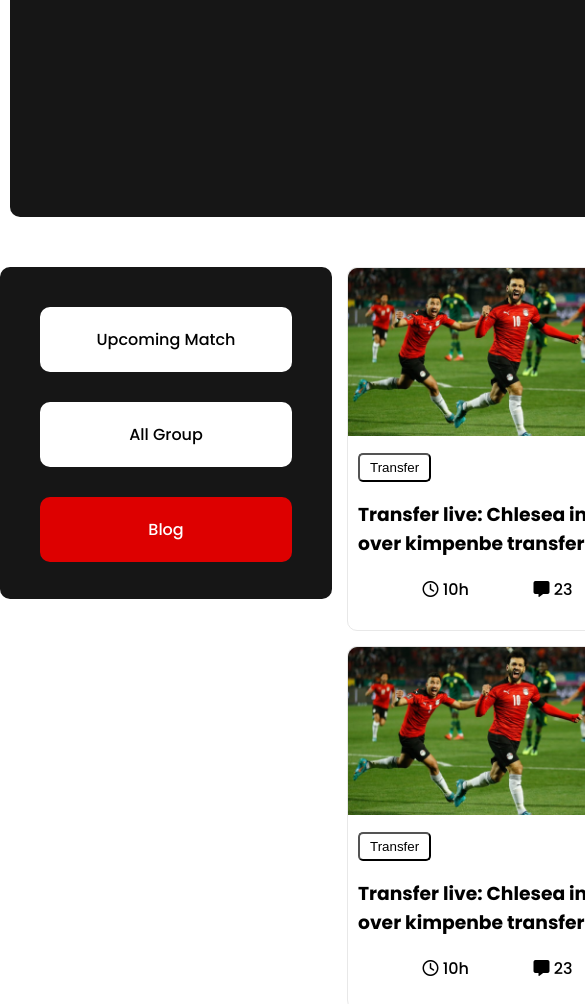
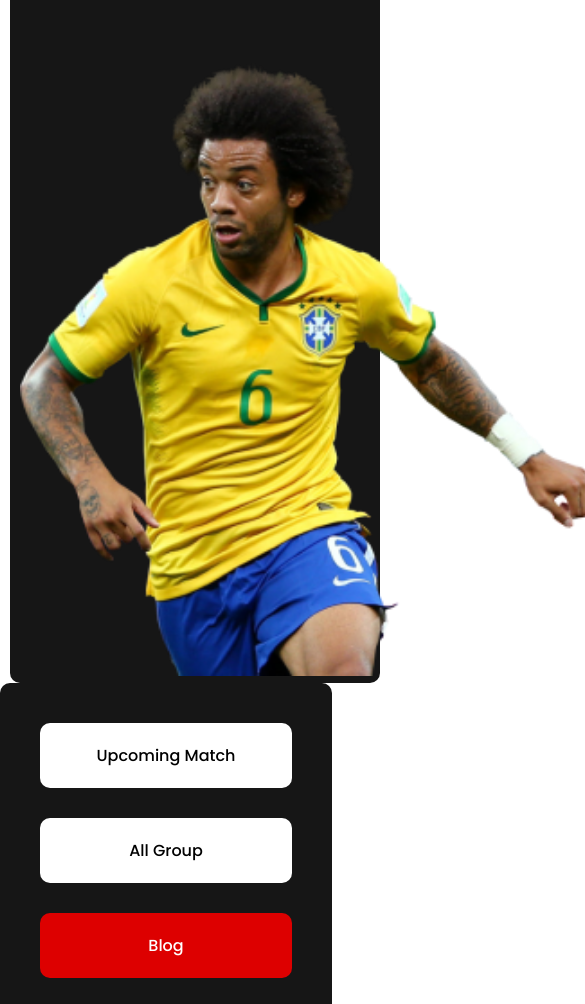
Before and after one commit to tawheedshimul/world-cup2, a plain HTML site: page index.html in a window 390 px wide. Shown: the part 436-1440 px from the top of the page, 585 px wide, since content can reach past the window. Drawn offline with Linux system fonts and the light colour scheme.

Commit message:
mobile query

```diff
--- a/css/mediaquery.css
+++ b/css/mediaquery.css
@@ -1,6 +1,6 @@
 /* tablet Viuew  */
 
-@media screen and (min-width:398px) and (max-width:768px){
+@media only screen and (min-width:398px) and (max-width:768px){
     .banner{
         width: 700px;
         height:500px;
@@ -29,10 +29,7 @@ main section start
     display: inline;
     }
 
-    .menu-box{
-    display: flex;justify-content: center;
 
-    }
 
     .transfer{
         display: grid;
@@ -40,3 +37,32 @@ main section start
     }
 
 }
+
+
+
+/* mobile view  */
+@media only screen and (min-width:100px) and (max-width:580px){
+    .banner{
+        display: grid;
+        grid-template-columns: repeat(1, 1fr);
+        height: 100%;
+        margin: 0 auto;
+        width: 100%;
+        align-items: center;
+    }
+    .banner-img{
+        padding-left: 10px;
+    }
+    main{
+        display: inline;
+    }
+
+    .transfer{
+            display: grid;
+            grid-template-columns: repeat(1, 1fr);
+     }
+    .transfer-details{
+        padding-bottom: 90px;
+        margin-bottom: 10px;
+    }
+}
```
Also changed, not shown: index.html (+0 -1 lines), upcoming-match.html (+12 -0 lines).
